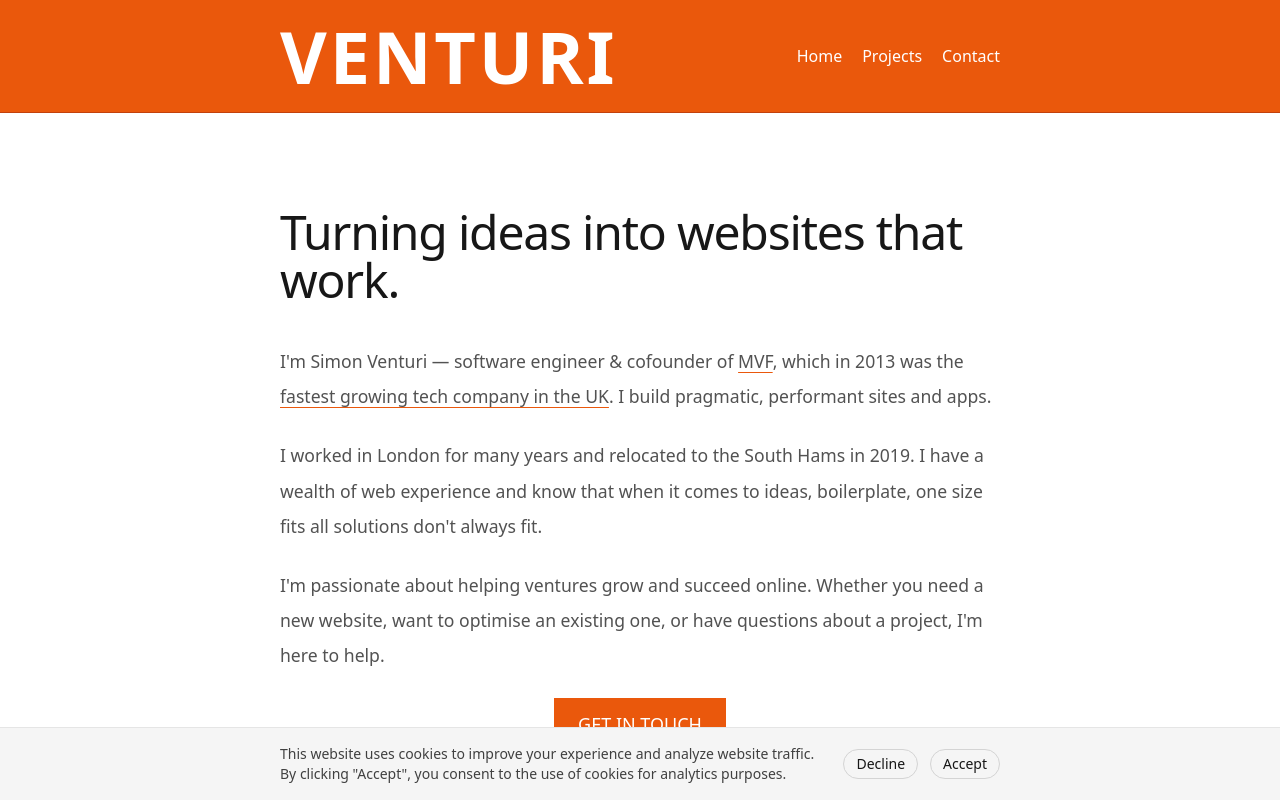
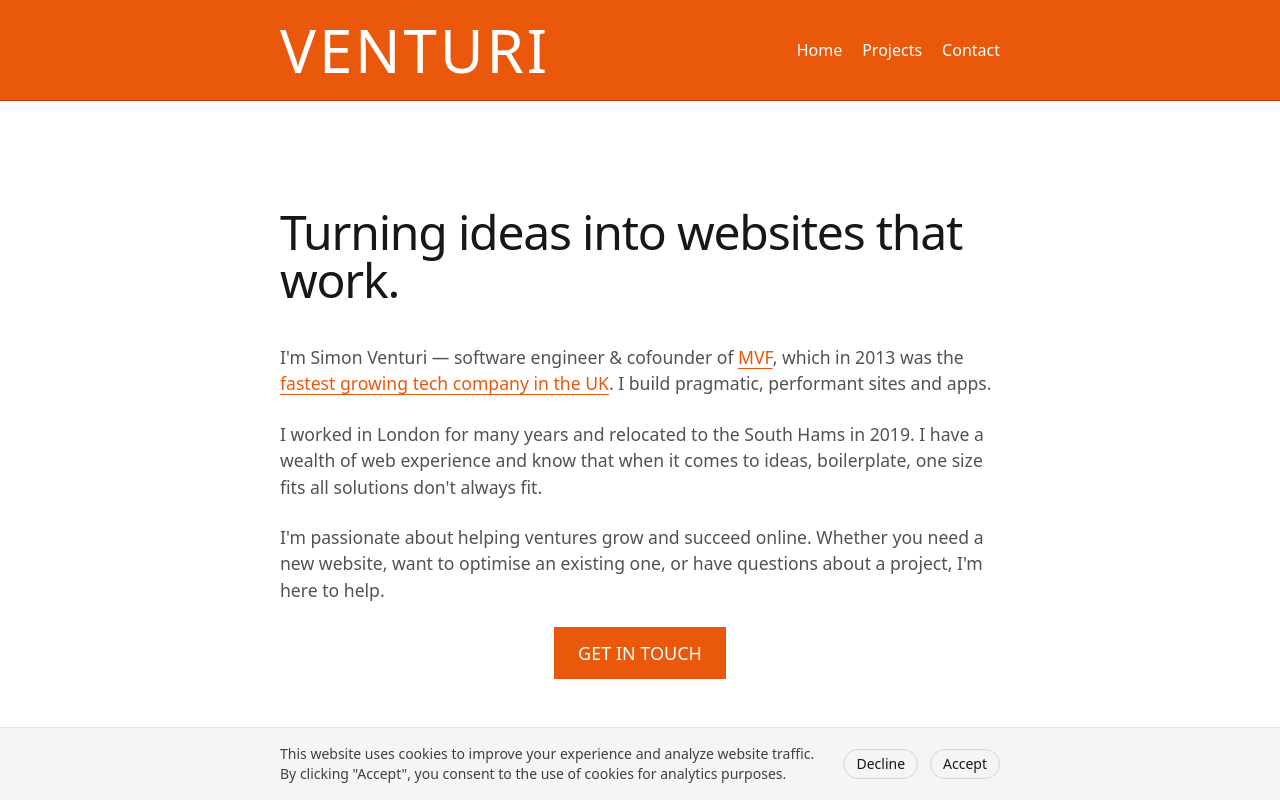
Before and after one commit to simonventuri/venturi-web-consulting, a Next.js app: page / in a window 1280 px wide. Shown: the top 800 px of the page. Built offline with nearby package versions, Linux system fonts and the light colour scheme.

Commit message:
Links fixed etc.

```diff
--- a/app/globals.css
+++ b/app/globals.css
@@ -19,8 +19,9 @@ a {
     @apply underline-offset-4 decoration-orange-600 hover:decoration-orange-500;
 }
 
-p {
-    @apply leading-loose;
+ /* Content links (not navigation or buttons) should be orange */
+.section a:not(.bg-orange-600):not(.badge), .container a:not(nav a):not(.bg-orange-600):not(.badge), main a:not(.bg-orange-600):not(.badge) {
+    @apply underline-offset-4 decoration-orange-600 text-orange-600 hover:text-orange-600 hover:decoration-orange-500;
 }
 
 .container {
--- a/app/layout.tsx
+++ b/app/layout.tsx
@@ -61,7 +61,7 @@ export default function RootLayout({ children }: { children: React.ReactNode })
         <header className="bg-orange-600 border-b border-orange-700 fixed top-0 left-0 right-0 z-50">
           <div className="container flex items-center justify-between py-5">
             <Link href="/" className="leading-none hover:opacity-80 transition-opacity">
-              <div className="font-extrabold tracking-[0.18rem] text-6xl sm:text-7xl text-white">VENTURI</div>
+              <div className="tracking-[0.18rem] text-4xl sm:text-6xl text-white">VENTURI</div>
             </Link>
             <Navigation />
           </div>
--- a/app/page.tsx
+++ b/app/page.tsx
@@ -22,7 +22,7 @@ export default function Page() {
       <section id="intro" className="section">
         <div className="container">
           <h1 className="h1 mb-4">Turning ideas into websites that work.</h1>
-          <p className="lead mb-6">I'm Simon Venturi — software engineer & cofounder of <a href="https://www.mvfglobal.com/" target="_blank" className="underline hover:text-white transition-colors">MVF</a>, which in 2013 was the <a href="https://www.hiscox.co.uk/business-blog/tech-track-100-mvf-became-fastest-growing-tech-company" target="_blank" className="underline hover:text-white transition-colors">fastest growing tech company in the UK</a>. I build pragmatic, performant sites and apps.</p>
+          <p className="lead mb-6">I'm Simon Venturi — software engineer & cofounder of <a href="https://www.mvfglobal.com/" target="_blank" className="underline">MVF</a>, which in 2013 was the <a href="https://www.hiscox.co.uk/business-blog/tech-track-100-mvf-became-fastest-growing-tech-company" target="_blank" className="underline">fastest growing tech company in the UK</a>. I build pragmatic, performant sites and apps.</p>
           <p className="lead mb-6">I worked in London for many years and relocated to the South Hams in 2019. I have a wealth of web experience and know that when it comes to ideas, boilerplate, one size fits all solutions don't always fit.</p>
           <p className="lead mb-6">I'm passionate about helping ventures grow and succeed online. Whether you need a new website, want to optimise an existing one, or have questions about a project, I'm here to help. </p>
           <div className="flex justify-center mb-8">
```
